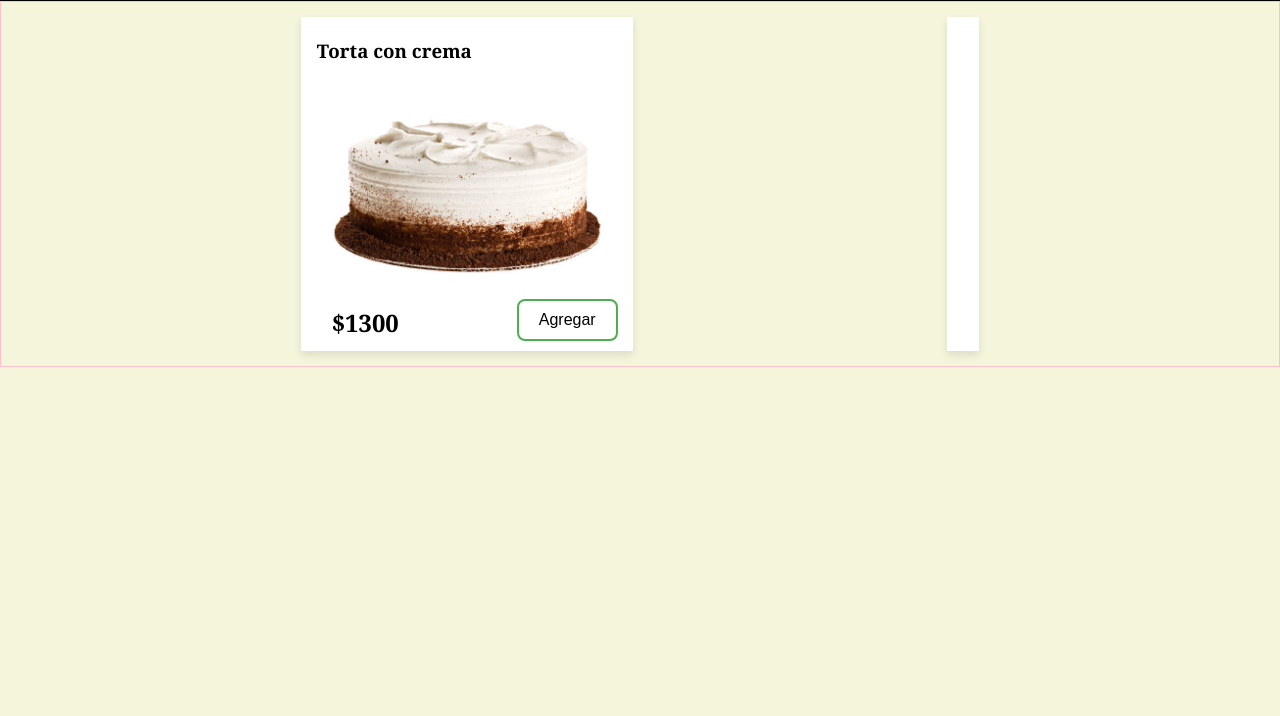
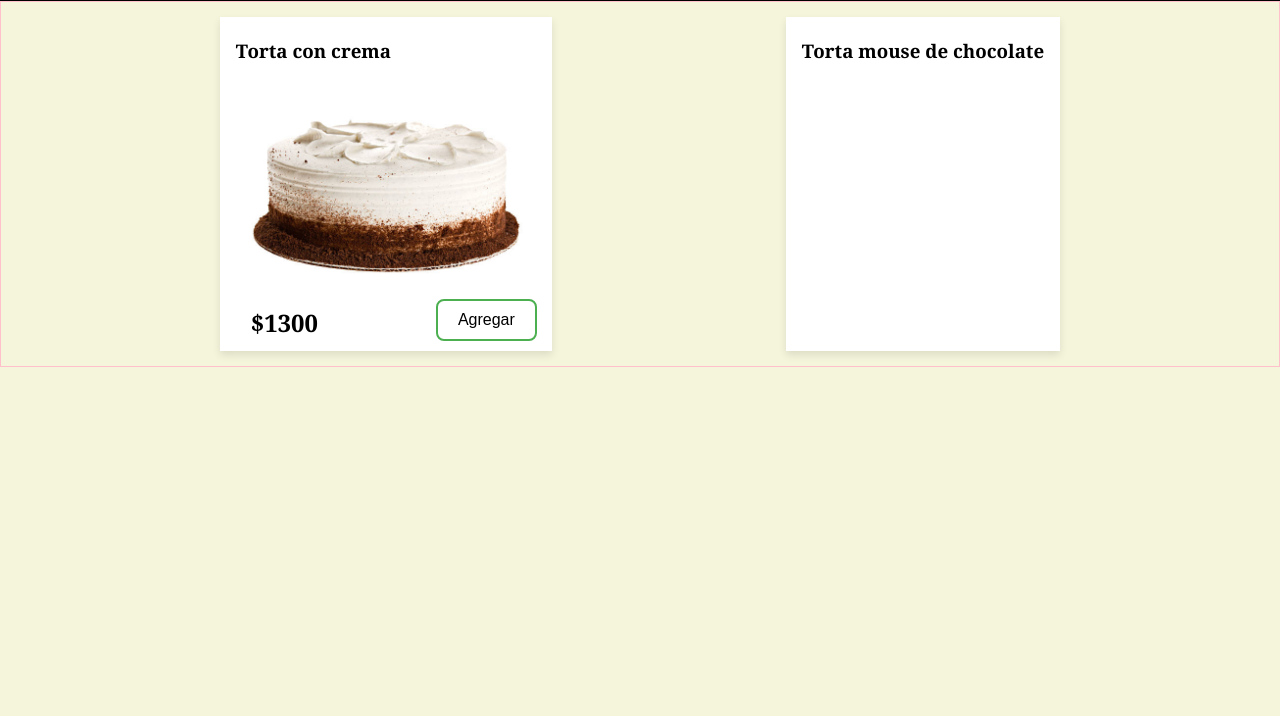
Before and after one commit to Antoluz05/Dulce--Sabor-, a plain HTML site: page compra y venta.html in a window 1280 px wide. Shown: the part 84-800 px from the top of the page. Drawn offline with Linux system fonts and the light colour scheme.

Commit message:
Agregando subtitulo en h3

```diff
--- a/compra y venta.html
+++ b/compra y venta.html
@@ -23,3 +23,4 @@
         </div>
 
         <div class="product-container">
+            <h3>Torta mouse de chocolate</h3>
```
